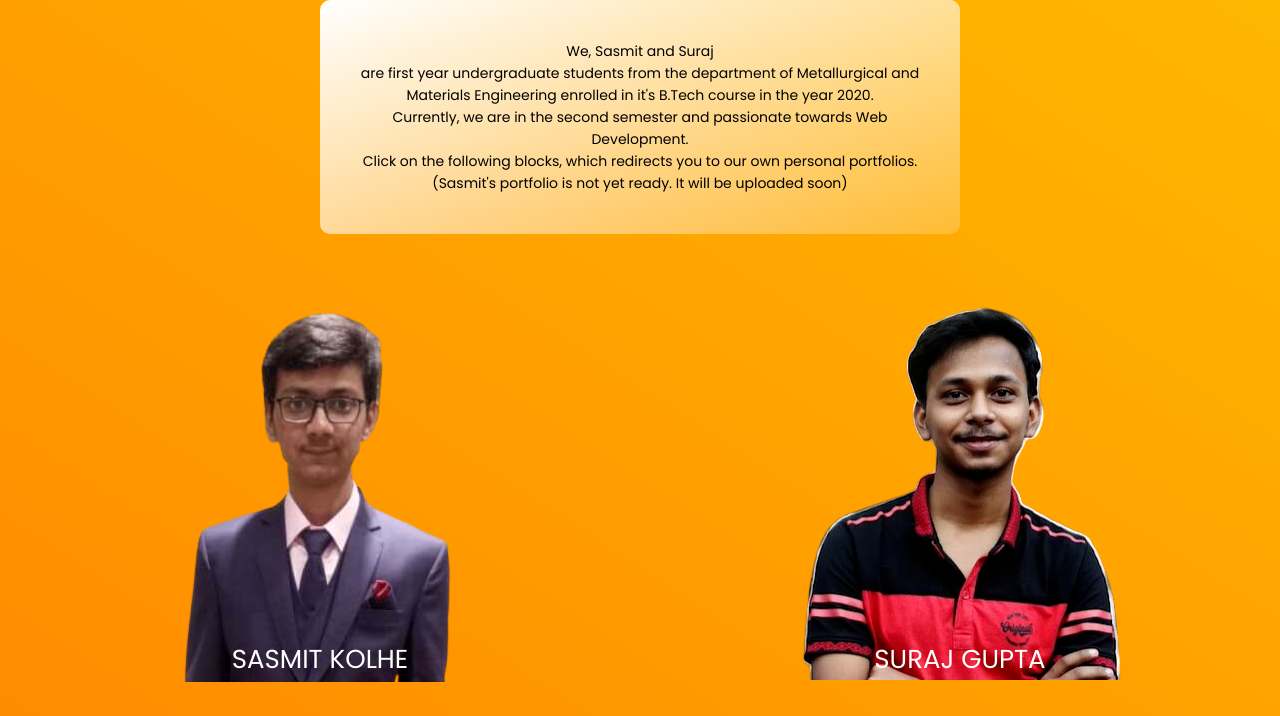
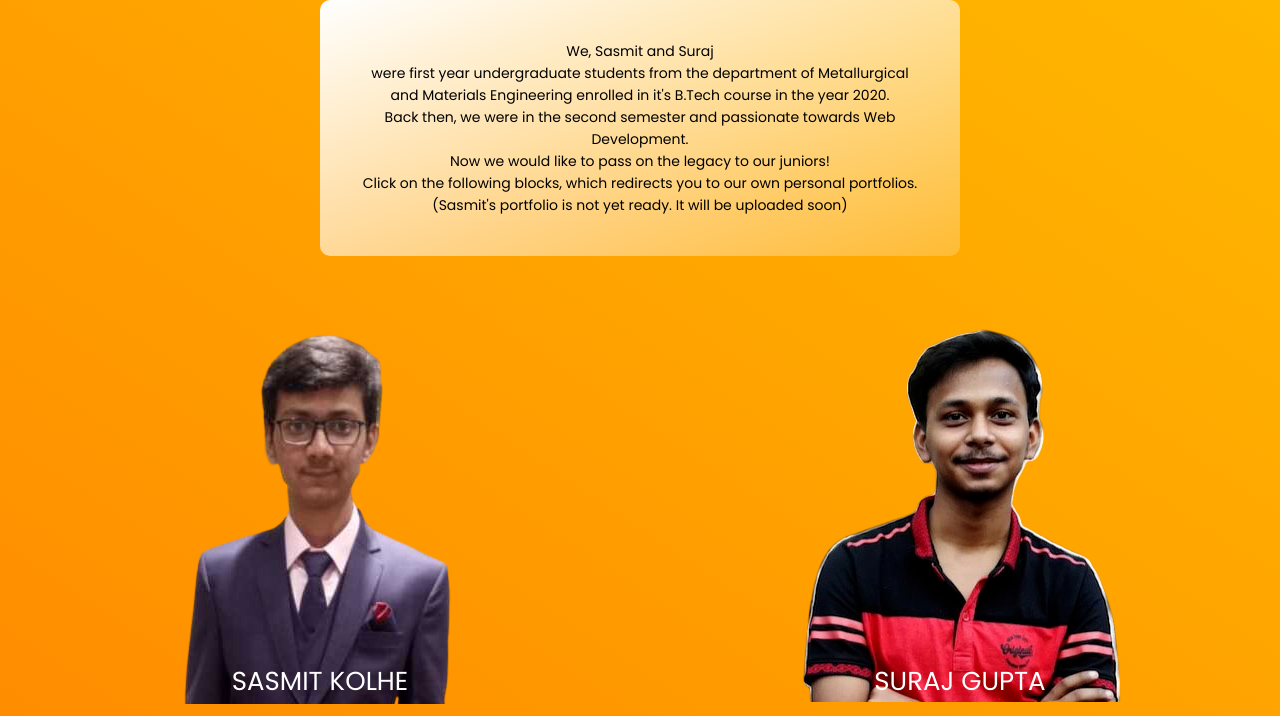
Before and after one commit to kodeinkgp/C-programming, a plain HTML site: page About-us.html in a window 1280 px wide. Shown: the part 985-1701 px from the top of the page. Drawn offline with Linux system fonts and the light colour scheme.

Commit message:
Update About-us.html

```diff
--- a/About-us.html
+++ b/About-us.html
@@ -39,8 +39,8 @@
 
 <section class="About-us">
   <h1>About Us</h1>
-  <p class="Aboutus-p">We, Sasmit and Suraj<br> are first year undergraduate students from the department of Metallurgical and Materials Engineering
-     enrolled in it's B.Tech course in the year 2020.<br> Currently, we are in the second semester and passionate towards Web Development.<br>
+  <p class="Aboutus-p">We, Sasmit and Suraj<br> were first year undergraduate students from the department of Metallurgical and Materials Engineering
+     enrolled in it's B.Tech course in the year 2020.<br> Back then, we were in the second semester and passionate towards Web Development.<br> Now we would like to pass on the legacy to our juniors!<br/>
      Click on the following blocks, which redirects you to our own  personal portfolios.<br>(Sasmit's portfolio is not yet ready. It will be uploaded soon)</p>
 <div class="row">
   <div class="About-us-col">
```
